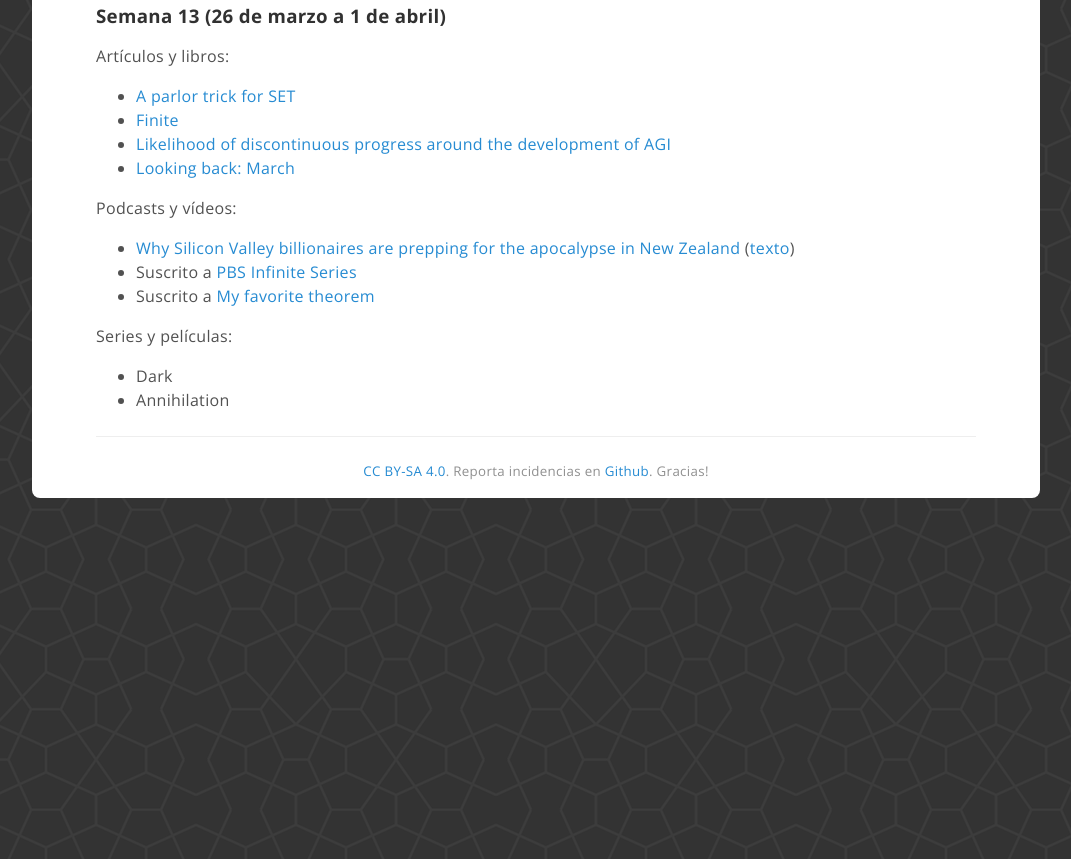
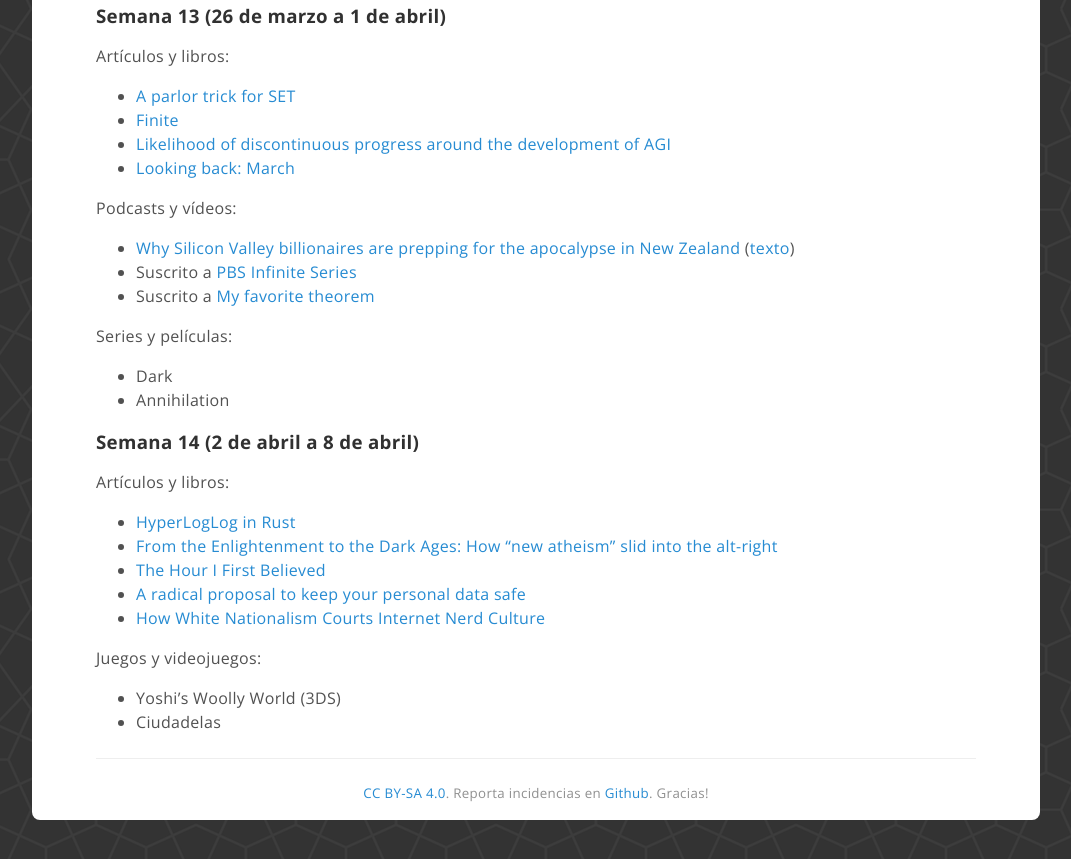
Before and after one commit to coDual/codual.github.io, a Jekyll site: the page built from log/2018.md, in a window 1280 px wide and 900 px high, scrolled down 5741 px. Shown: the top 859 px of the window, without its empty margins (104-1175 px from the left). Built offline with Jekyll 4.4.1, drawn with Linux system fonts in a browser that asks for light colours; before the commit the page ends 6319 px from its top, so only the background shows below that.

Commit message:
Semana 14

```diff
--- a/log/2018.md
+++ b/log/2018.md
@@ -282,3 +282,18 @@
 
 - Dark
 - Annihilation
+
+<h3 id="s14">Semana 14 (2 de abril a 8 de abril)</h3>
+
+Artículos y libros:
+
+- [HyperLogLog in Rust](https://kunigami.blog/2018/03/31/hyperloglog-in-rust/)
+- [From the Enlightenment to the Dark Ages: How “new atheism” slid into the alt-right](https://www.salon.com/2017/07/29/from-the-enlightenment-to-the-dark-ages-how-new-atheism-slid-into-the-alt-right)
+- [The Hour I First Believed](https://slatestarcodex.com/2018/04/01/the-hour-i-first-believed/)
+- [A radical proposal to keep your personal data safe](https://www.theguardian.com/commentisfree/2018/apr/03/facebook-abusing-data-law-privacy-big-tech-surveillance)
+- [How White Nationalism Courts Internet Nerd Culture](https://medium.com/@DeoTasDevil/how-white-nationalism-courts-internet-nerd-culture-b4ebad07863d)
+
+Juegos y videojuegos:
+
+- Yoshi's Woolly World (3DS)
+- Ciudadelas
```
